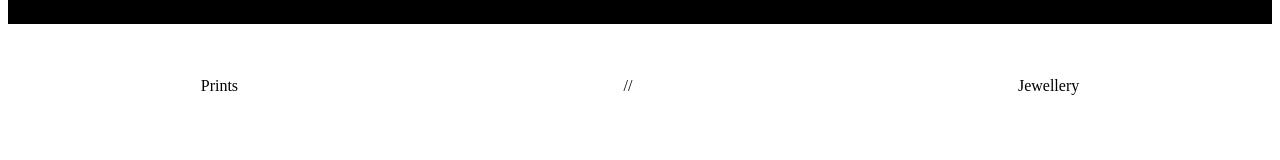
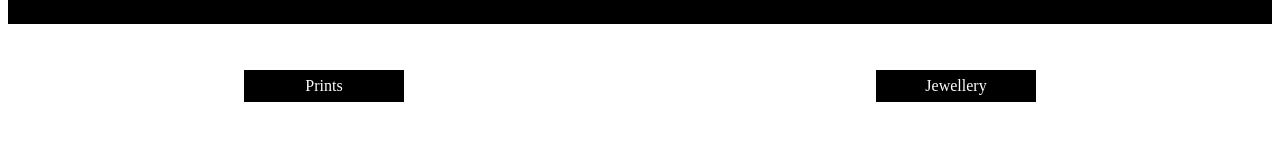
Before and after one commit to Manuelhhinojosa/MariselaShopClient, a React (Create React App) app: page /shop in a window 1280 px wide. Shown: the part 124-284 px from the top of the page. Built offline with nearby package versions, Linux system fonts and the light colour scheme; a web font is replaced by a local one.

Commit message:
changed style of buttons in ShopNavbar component for a better user experience

```diff
--- a/src/components/generalComoponents/ShopNavbar/ShopNavbar.css
+++ b/src/components/generalComoponents/ShopNavbar/ShopNavbar.css
@@ -7,16 +7,21 @@
   align-items: center;
 }
 .shopNavbarContainer div {
-  width: -moz-fit-content;
-  width: fit-content;
+  width: 10rem;
+  height: 2rem;
   font-weight: 300;
+  background-color: black;
+  color: white;
+  display: flex;
+  align-items: center;
+  justify-content: center;
 }
 .shopNavbarContainer div:nth-child(1):hover {
   font-weight: 500;
   transition: 0.5s;
   cursor: pointer;
 }
-.shopNavbarContainer div:nth-child(3):hover {
+.shopNavbarContainer div:nth-child(2):hover {
   font-weight: 500;
   transition: 0.5s;
   cursor: pointer;
@@ -27,7 +32,4 @@
     flex-direction: column;
     height: 15%;
   }
-  .shopNavbarContainer div:nth-child(2) {
-    display: none;
-  }
 }/*# sourceMappingURL=ShopNavbar.css.map */
--- a/src/components/generalComoponents/ShopNavbar/ShopNavbar.jsx
+++ b/src/components/generalComoponents/ShopNavbar/ShopNavbar.jsx
@@ -8,7 +8,7 @@ export const ShopNavbar = () => {
   return (
     <div className="shopNavbarContainer">
       <div>Prints</div>
-      <div>//</div>
+
       <div>Jewellery</div>
     </div>
   );
--- a/src/components/generalComoponents/ShopNavbar/ShopNavbar.scss
+++ b/src/components/generalComoponents/ShopNavbar/ShopNavbar.scss
@@ -9,8 +9,14 @@
   align-items: $center;
 
   div {
-    width: fit-content;
+    width: 10rem;
+    height: 2rem;
     font-weight: 300;
+    background-color: black;
+    color: white;
+    display: $flexDisplay;
+    align-items: $center;
+    justify-content: $center;
   }
 
   div:nth-child(1):hover {
@@ -19,7 +25,7 @@
     cursor: pointer;
   }
 
-  div:nth-child(3):hover {
+  div:nth-child(2):hover {
     font-weight: 500;
     transition: 0.5s;
     cursor: pointer;
@@ -30,9 +36,5 @@
   .shopNavbarContainer {
     flex-direction: $flexDirectionColumn;
     height: 15%;
-
-    div:nth-child(2) {
-      display: none;
-    }
   }
 }
```
Also changed, not shown: 1 other file (tests, documents, lock files or other folders).
